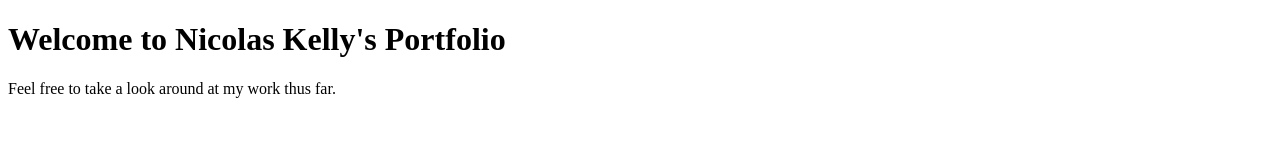
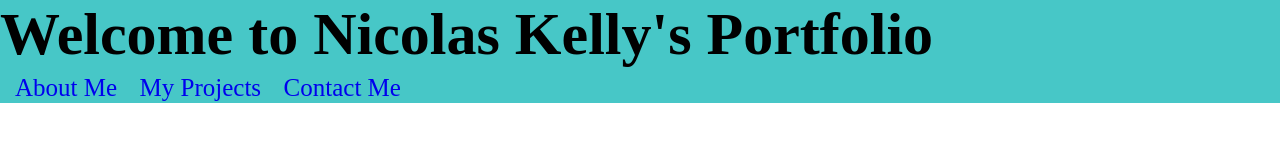
Before and after one commit to Nicolas-Kelly/Homework2, a plain HTML site: page index.html in a window 1280 px wide. Drawn offline with Linux system fonts and the light colour scheme; a web font is replaced by a local one.

Commit message:
Added href in html and removed text decoration

```diff
--- a/index.html
+++ b/index.html
@@ -4,13 +4,33 @@
     <meta charset="UTF-8">
     <meta http-equiv="X-UA-Compatible" content="IE=edge">
     <meta name="viewport" content="width=device-width, initial-scale=1.0">
+    <link rel="stylesheet" href="./styles.css">
+    <link href="https://fonts.google.com/specimen/Merriweather#styles" rel="stylesheet">
     <title>Nicolas Kelly's Portfolio</title>
-    <link rel="stylesheet" href="./styles.css">
 </head>
 
 <body>
-<h1>Welcome to Nicolas Kelly's Portfolio</h1>
-<p>Feel free to take a look around at my work thus far.</p>
+<div class="header">
+    <h1>Welcome to Nicolas Kelly's Portfolio</h1>
+<div class="links">
+    <ul>
+        <li>
+            <a href="#about_me">About Me</a>
+        </li>
+        <li>
+            <a href="my_projects">My Projects</a>
+        </li>
+        <li>
+            <a href="contact_me">Contact Me</a>
+        </li>
+    </ul>
+</div>
+</div>
+
+<div class="hero"></div>
+<div class="content">
+
+</div>
 </body>
 
 <footer></footer>
--- a/styles.css
+++ b/styles.css
@@ -0,0 +1,19 @@
+* {
+    text-decoration: none;
+    box-sizing: border-box;
+    padding: 0;
+    margin: 0;
+}
+
+.header {
+    color: rgb(0, 0, 0);
+    background-color: rgb(71, 199, 199);
+    font-size: 30px;
+}
+
+.header div ul li {
+    display: inline-block;
+    margin-left: 15px;
+    font-size: 25px;
+    text-decoration: none;
+}
```
